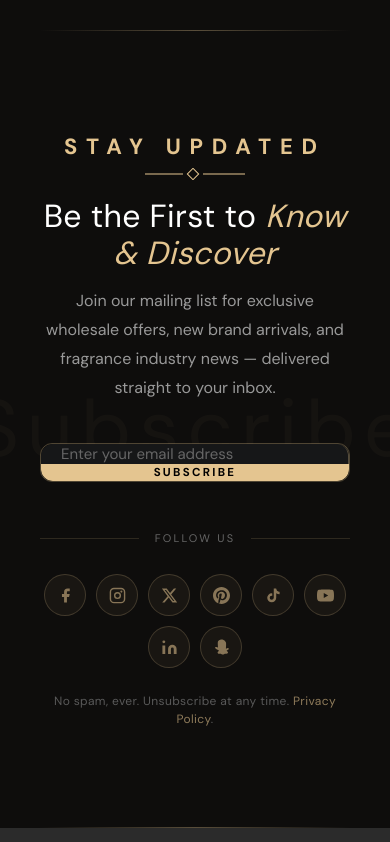
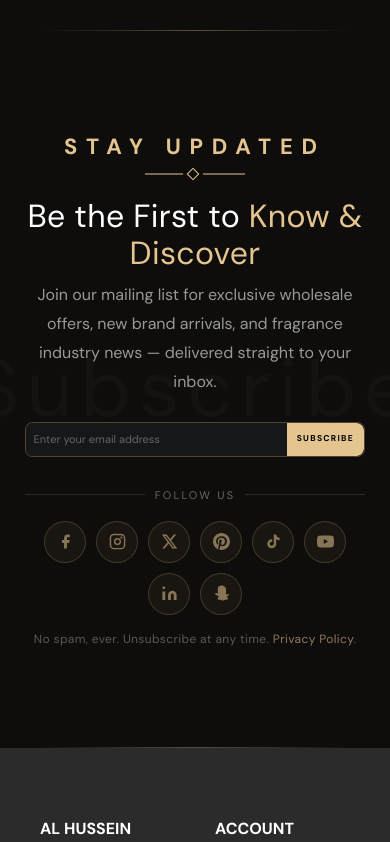
Before and after one commit to Tanzil748/ahp-website-next, a Next.js app: page / in a window 390 px wide. Shown: the part 5840-6682 px from the top of the page. Built offline with nearby package versions, Linux system fonts and the light colour scheme; a web font is replaced by a local one.

Commit message:
email subscription component now mobile responsive

```diff
--- a/components/SubscribeSection.tsx
+++ b/components/SubscribeSection.tsx
@@ -14,7 +14,7 @@ function OrnamentalSep() {
       viewBox="0 0 100 12"
       width="100"
       height="12"
-      style={{ display: "block", margin: "5px auto 0" }}
+      className="block mx-auto mt-[5px]"
     >
       <line
         x1="0"
@@ -144,91 +144,48 @@ export default function SubscribeSection() {
   };
 
   return (
-    <>
-      <style>{`
-        .sub-section::before,
-        .sub-section::after {
-          content: "";
-          position: absolute;
-          left: 10%; right: 10%;
-          height: 1px;
-          background: linear-gradient(to right, transparent, hsla(38,61%,73%,0.35), transparent);
-        }
-        .sub-section::before { top: 0; }
-        .sub-section::after  { bottom: 0; }
+    <section
+      className="relative overflow-hidden text-center py-[100px] px-10"
+      style={{ backgroundColor: "hsla(30,8%,5%,1)" }}
+    >
+      {/* Top border line */}
+      <div
+        className="absolute top-0 left-[10%] right-[10%] h-px"
+        style={{
+          background:
+            "linear-gradient(to right, transparent, hsla(38,61%,73%,0.35), transparent)",
+        }}
+      />
+      {/* Bottom border line */}
+      <div
+        className="absolute bottom-0 left-[10%] right-[10%] h-px"
+        style={{
+          background:
+            "linear-gradient(to right, transparent, hsla(38,61%,73%,0.35), transparent)",
+        }}
+      />
 
-        .sub-input::placeholder { color: hsla(0,0%,40%,1); }
-        .sub-input:focus { outline: none; }
-
-        .sub-form:focus-within {
-          border-color: hsl(38,61%,73%);
-          box-shadow: 0 0 0 3px hsla(38,61%,73%,0.1);
-        }
-
-        .sub-btn:hover {
-          background: hsla(40,12%,5%,1) !important;
-          color: hsl(38,61%,73%) !important;
-        }
-
-        .social-btn:hover {
-          background: hsl(38,61%,73%) !important;
-          border-color: hsl(38,61%,73%) !important;
-          color: #000 !important;
-          transform: translateY(-3px);
-        }
-
-        @media (max-width: 600px) {
-          .sub-form { flex-direction: column !important; height: auto !important; }
-          .sub-input { border-radius: 12px 12px 0 0 !important; border-right: 1px solid hsla(38,61%,73%,0.3) !important; border-bottom: none !important; }
-          .sub-btn   { border-radius: 0 0 12px 12px !important; width: 100% !important; }
-        }
-      `}</style>
-
-      <section
-        className="sub-section relative overflow-hidden text-center"
-        style={{ backgroundColor: "hsla(30,8%,5%,1)", padding: "100px 40px" }}
-      >
       {/* Ghost background word */}
       <span
         aria-hidden="true"
+        className="absolute top-1/2 left-1/2 -translate-x-1/2 -translate-y-1/2 whitespace-nowrap pointer-events-none select-none leading-none"
         style={{
-            position: "absolute",
-            top: "50%",
-            left: "50%",
-            transform: "translate(-50%,-50%)",
           fontSize: "clamp(8rem, 18vw, 18rem)",
           color: "hsl(38,61%,73%)",
           opacity: 0.03,
-            whiteSpace: "nowrap",
-            pointerEvents: "none",
-            userSelect: "none",
           letterSpacing: "0.1em",
-            lineHeight: 1,
         }}
       >
         Subscribe
       </span>
 
       {/* Content */}
-        <div
-          style={{
-            position: "relative",
-            zIndex: 1,
-            maxWidth: 760,
-            margin: "0 auto",
-          }}
-        >
+      <div className="relative z-10 max-w-[760px] mx-auto">
         {/* Eyebrow */}
-          <div style={{ marginBottom: 4 }}>
+        <div className="mb-1">
           <span
-              style={{
-                color: "hsl(38,61%,73%)",
-
-                fontWeight: 700,
-                textTransform: "uppercase",
-                letterSpacing: "0.4em",
-                fontSize: "2.2rem",
-              }}
+            className="font-bold uppercase tracking-[0.4em] text-[2.2rem]"
+            style={{ color: "hsl(38,61%,73%)" }}
           >
             Stay Updated
           </span>
@@ -237,32 +194,19 @@ export default function SubscribeSection() {
 
         {/* Headline */}
         <h2
-            style={{
-              fontSize: "clamp(3.2rem, 5vw, 5rem)",
-              color: "#fff",
-              lineHeight: 1.15,
-              marginTop: 18,
-              marginBottom: 16,
-              letterSpacing: "0.01em",
-            }}
+          className="text-white leading-[1.15] mt-[18px] mb-4 tracking-[0.01em]"
+          style={{ fontSize: "clamp(3.2rem, 5vw, 5rem)" }}
         >
           Be the First to{" "}
-            <em style={{ fontStyle: "italic", color: "hsl(38,61%,73%)" }}>
+          <em className="not-italic" style={{ color: "hsl(38,61%,73%)" }}>
             Know &amp; Discover
           </em>
         </h2>
 
         {/* Copy */}
         <p
-            style={{
-              fontSize: "1.6rem",
-              color: "hsla(0,0%,60%,1)",
-              lineHeight: 1.8,
-              marginBottom: 40,
-              maxWidth: 520,
-              marginInline: "auto",
-              fontFamily: "'DM Sans', sans-serif",
-            }}
+          className="text-[1.6rem] leading-[1.8] mb-10 max-w-[520px] mx-auto font-['DM_Sans',sans-serif]"
+          style={{ color: "hsla(0,0%,60%,1)" }}
         >
           Join our mailing list for exclusive wholesale offers, new brand
           arrivals, and fragrance industry news — delivered straight to your
@@ -272,18 +216,13 @@ export default function SubscribeSection() {
         {/* ── Form ── */}
         <form
           onSubmit={handleSubmit}
-            className="sub-form"
-            style={{
-              display: "flex",
-              alignItems: "stretch",
-              height: 56,
-              maxWidth: 600,
-              margin: "0 auto 48px",
-              border: "1px solid hsla(38,61%,73%,0.3)",
-              borderRadius: 12,
-              overflow: "hidden",
-              transition: "border-color 250ms ease, box-shadow 250ms ease",
-            }}
+          className={[
+            "flex flex-row items-stretch max-w-[600px] mx-auto mb-12 h-14",
+            "border rounded-xl overflow-hidden",
+            "transition-[border-color,box-shadow] duration-[250ms] ease-in-out",
+            "focus-within:border-[hsl(38,61%,73%)] focus-within:shadow-[0_0_0_3px_hsla(38,61%,73%,0.1)]",
+            "border-[hsla(38,61%,73%,0.3)]",
+          ].join(" ")}
         >
           <input
             type="email"
@@ -291,92 +230,48 @@ export default function SubscribeSection() {
             onChange={(e) => setEmail(e.target.value)}
             required
             placeholder="Enter your email address"
-              className="sub-input"
-              style={{
-                flex: 1,
-                height: "100%",
-                padding: "0 20px",
-                background: "hsla(210,4%,9%,1)",
-                border: "none",
-                color: "#fff",
-                fontSize: "1.5rem",
-                fontFamily: "'DM Sans', sans-serif",
-                borderRadius: "12px 0 0 12px",
-              }}
+            className={[
+              "min-w-0 flex-1 h-full px-3 sm:px-5 border-none text-white",
+              "text-[1.1rem] sm:text-[1.5rem]",
+              "font-['DM_Sans',sans-serif] outline-none",
+              "placeholder:text-[hsla(0,0%,40%,1)] rounded-l-xl",
+            ].join(" ")}
+            style={{ background: "hsla(210,4%,9%,1)" }}
           />
           <button
             type="submit"
-              className="sub-btn"
-              style={{
-                height: "100%",
-                padding: "0 32px",
-                background: "hsl(38,61%,73%)",
-                border: "none",
-                color: "#000",
-                fontSize: "1.15rem",
-                fontWeight: 700,
-                letterSpacing: "0.2em",
-                textTransform: "uppercase",
-                whiteSpace: "nowrap",
-                cursor: "pointer",
-                fontFamily: "'DM Sans', sans-serif",
-                transition: "background 250ms ease, color 250ms ease",
-                borderRadius: "0 12px 12px 0",
-                flexShrink: 0,
-              }}
+            className={[
+              "h-full px-4 sm:px-8 border-none font-bold uppercase shrink-0",
+              "text-[0.85rem] sm:text-[1.15rem] tracking-[0.15em] sm:tracking-[0.2em]",
+              "whitespace-nowrap cursor-pointer rounded-r-xl",
+              "font-['DM_Sans',sans-serif] transition-[background,color] duration-[250ms] ease-in-out",
+              "bg-[hsl(38,61%,73%)] text-black hover:bg-[hsla(40,12%,5%,1)] hover:text-[hsl(38,61%,73%)]",
+            ].join(" ")}
           >
             Subscribe
           </button>
         </form>
 
         {/* Follow Us divider */}
+        <div className="flex items-center gap-4 max-w-[400px] mx-auto mb-7">
           <div
-            style={{
-              display: "flex",
-              alignItems: "center",
-              gap: 16,
-              maxWidth: 400,
-              margin: "0 auto 28px",
-            }}
-          >
-            <div
-              style={{
-                flex: 1,
-                height: 1,
-                background: "hsla(38,61%,73%,0.15)",
-              }}
+            className="flex-1 h-px"
+            style={{ background: "hsla(38,61%,73%,0.15)" }}
           />
           <span
-              style={{
-                fontSize: "1.1rem",
-                color: "hsla(0,0%,40%,1)",
-                textTransform: "uppercase",
-                letterSpacing: "0.2em",
-                whiteSpace: "nowrap",
-                fontFamily: "'DM Sans', sans-serif",
-              }}
+            className="text-[1.1rem] uppercase tracking-[0.2em] whitespace-nowrap font-['DM_Sans',sans-serif]"
+            style={{ color: "hsla(0,0%,40%,1)" }}
           >
             Follow Us
           </span>
           <div
-              style={{
-                flex: 1,
-                height: 1,
-                background: "hsla(38,61%,73%,0.15)",
-              }}
+            className="flex-1 h-px"
+            style={{ background: "hsla(38,61%,73%,0.15)" }}
           />
         </div>
 
         {/* Social icons */}
-          <div
-            style={{
-              display: "flex",
-              justifyContent: "center",
-              alignItems: "center",
-              flexWrap: "wrap",
-              gap: 10,
-            }}
-          >
+        <div className="flex justify-center items-center flex-wrap gap-[10px]">
           {SOCIALS.map(({ label, href, icon }) => (
             <a
               key={label}
@@ -384,21 +279,13 @@ export default function SubscribeSection() {
               aria-label={label}
               target="_blank"
               rel="noopener noreferrer"
-                className="social-btn"
-                style={{
-                  display: "flex",
-                  alignItems: "center",
-                  justifyContent: "center",
-                  width: 42,
-                  height: 42,
-                  borderRadius: "50%",
-                  border: "1px solid hsla(38,61%,73%,0.2)",
-                  background: "hsla(38,61%,73%,0.05)",
-                  color: "hsla(38,61%,73%,0.55)",
-                  textDecoration: "none",
-                  transition: "all 220ms ease",
-                  flexShrink: 0,
-                }}
+              className={[
+                "flex items-center justify-center w-[42px] h-[42px] rounded-full shrink-0",
+                "border border-[hsla(38,61%,73%,0.2)] bg-[hsla(38,61%,73%,0.05)]",
+                "text-[hsla(38,61%,73%,0.55)] no-underline",
+                "transition-all duration-[220ms] ease-in-out",
+                "hover:bg-[hsl(38,61%,73%)] hover:border-[hsl(38,61%,73%)] hover:text-black hover:-translate-y-[3px]",
+              ].join(" ")}
             >
               {icon}
             </a>
@@ -407,18 +294,14 @@ export default function SubscribeSection() {
 
         {/* Privacy note */}
         <p
-            style={{
-              marginTop: 24,
-              fontSize: "1.2rem",
-              color: "hsla(0,0%,35%,1)",
-              fontFamily: "'DM Sans', sans-serif",
-              letterSpacing: "0.03em",
-            }}
+          className="mt-6 text-[1.2rem] font-['DM_Sans',sans-serif] tracking-[0.03em]"
+          style={{ color: "hsla(0,0%,35%,1)" }}
         >
           No spam, ever. Unsubscribe at any time.{" "}
           <a
             href="/terms-condition"
-              style={{ color: "hsla(38,61%,73%,0.6)", textDecoration: "none" }}
+            className="no-underline hover:underline"
+            style={{ color: "hsla(38,61%,73%,0.6)" }}
           >
             Privacy Policy
           </a>
@@ -426,6 +309,5 @@ export default function SubscribeSection() {
         </p>
       </div>
     </section>
-    </>
   );
 }
```
Lines whose indentation alone changed are shown as unchanged.
